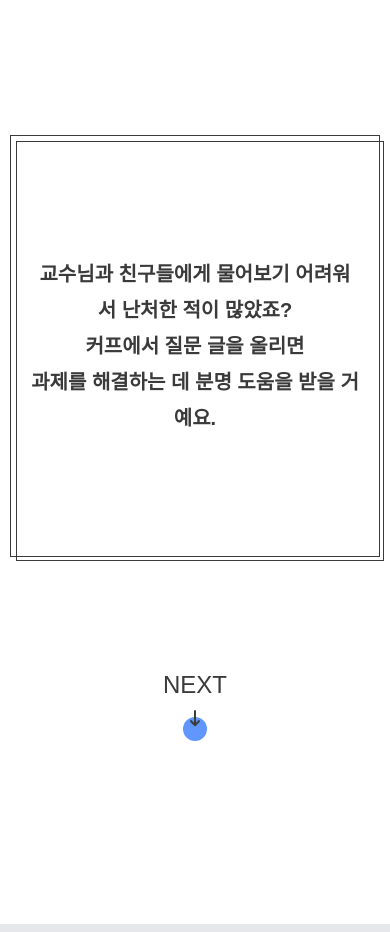
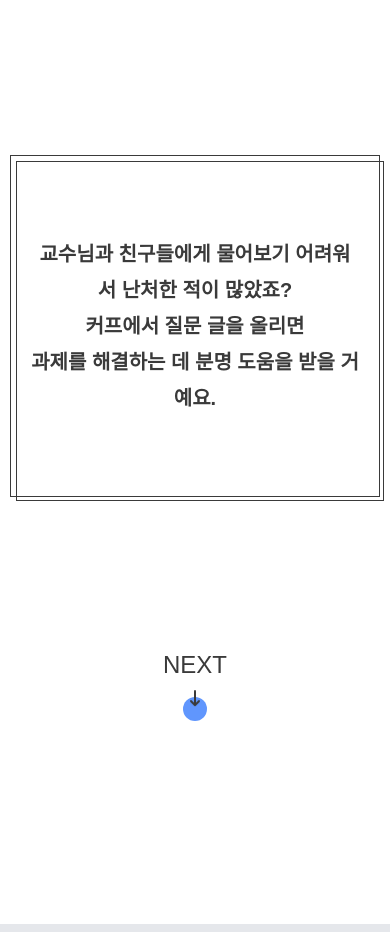
Before and after one commit to crewd/qupp-front, a Next.js app: page / in a window 390 px wide. Shown: the part 860-1792 px from the top of the page. Built offline with nearby package versions, Linux system fonts and the light colour scheme.

Commit message:
design: padding 수정

```diff
--- a/pages/index.tsx
+++ b/pages/index.tsx
@@ -61,7 +61,7 @@ const Home: NextPage = () => {
         className="flex flex-col items-center justify-around h-screen py-[70px]"
         ref={section1Ref}
       >
-        <div className="border border-gray-1 md:w-[900px] w-full relative py-[100px]">
+        <div className="border border-gray-1 md:w-[900px] w-full relative md:py-[100px] py-[60px]">
           <div className="absolute w-full h-full border border-gray-1 sm:top-[10px] top-[5px] sm:left-[10px] left-[5px]"></div>
           <div className="lg:text-[28px] md:text-lg text-md leading-[36px] font-bold text-center flex items-center flex-col h-full p-[20px]">
             <h2>교수님과 친구들에게 물어보기 어려워서 난처한 적이 많았죠?</h2>
```
